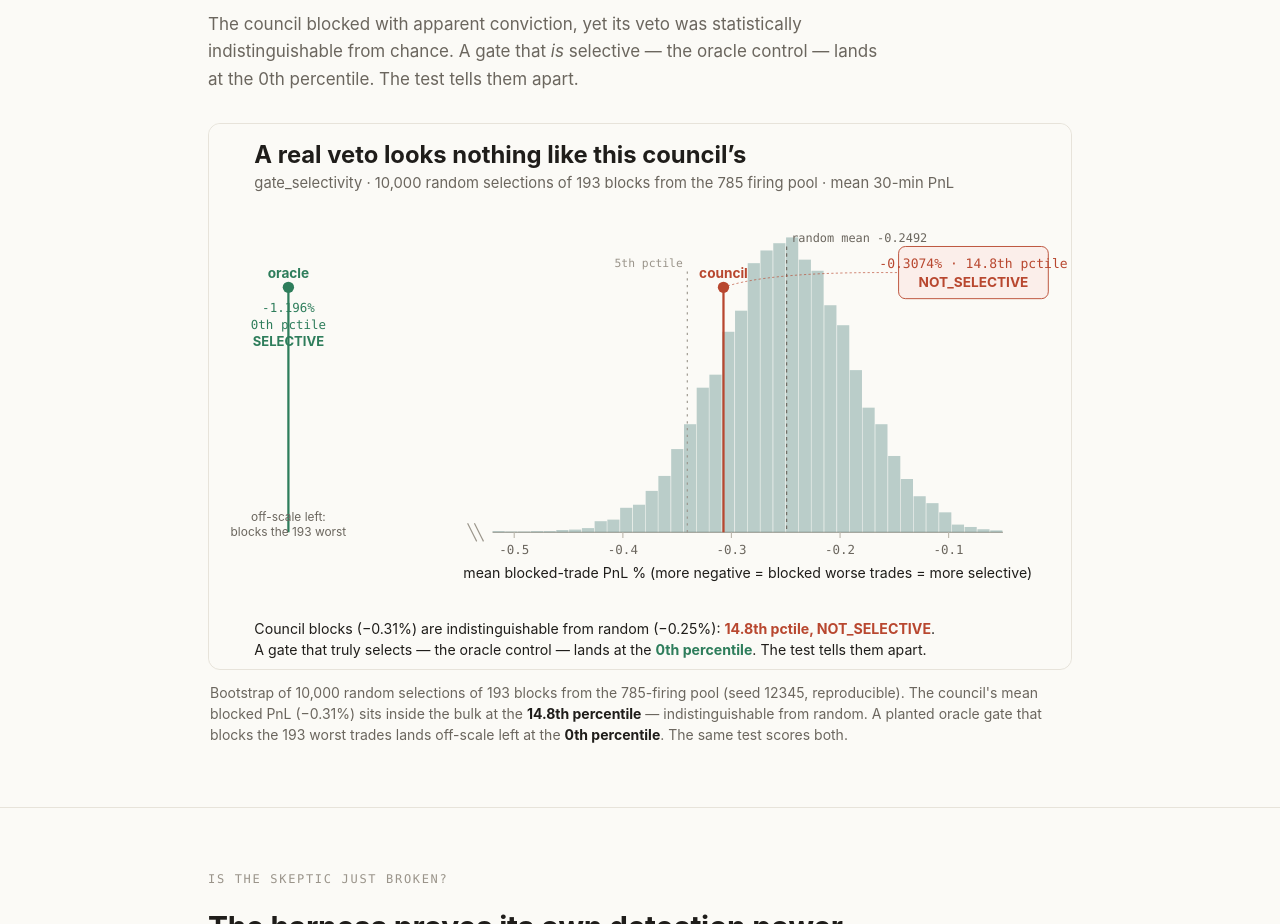
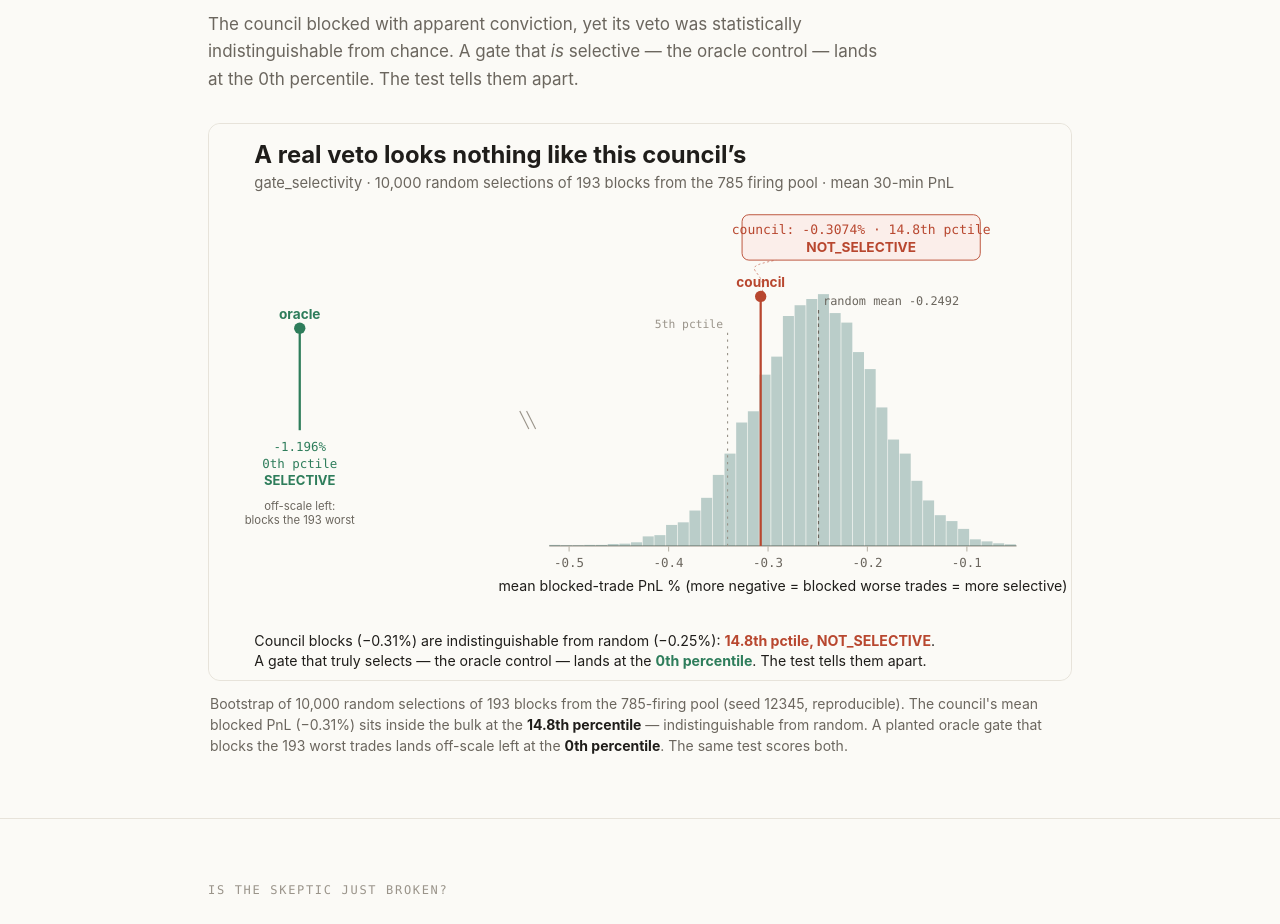
Before and after one commit to cryptohakka/touchstone, a website: page public/index.html in a window 1280 px wide. Shown: the part 4260-5184 px from the top of the page. Drawn offline with Linux system fonts and the light colour scheme.

Commit message:
fix: gate figure layout — move council callout clear of bars, separate oracle marker from labels

```diff
--- a/public/index.html
+++ b/public/index.html
@@ -563,85 +563,85 @@
 
       <figure class="reveal">
         <div class="fig">
-<svg viewBox='0 0 760 480' xmlns='http://www.w3.org/2000/svg' role='img' aria-label='Histogram of the random-selection null distribution of mean blocked-trade PnL. The PercepTrade council sits inside the bulk at the 14.8th percentile (NOT_SELECTIVE); a known-good oracle gate sits far left off-scale at the 0th percentile (SELECTIVE).'>
-<rect x='0' y='0' width='760' height='480' rx='10' fill='#fbfaf6'/>
+<svg viewBox='0 0 760 490' xmlns='http://www.w3.org/2000/svg' role='img' aria-label='Histogram of the random-selection null distribution of mean blocked-trade PnL. The PercepTrade council sits inside the bulk at the 14.8th percentile (NOT_SELECTIVE); a known-good oracle gate sits far left off-scale at the 0th percentile (SELECTIVE).'>
+<rect x='0' y='0' width='760' height='490' rx='10' fill='#fbfaf6'/>
 <text x='40' y='34' font-family='ui-sans-serif,-apple-system,Segoe UI,Roboto,Helvetica,Arial,sans-serif' font-size='21' font-weight='700' fill='#1f1d1a'>A real veto looks nothing like this council&#8217;s</text>
 <text x='40' y='56' font-family='ui-sans-serif,-apple-system,Segoe UI,Roboto,Helvetica,Arial,sans-serif' font-size='13' fill='#6b665e'>gate_selectivity &#183; 10,000 random selections of 193 blocks from the 785 firing pool &#183; mean 30-min PnL</text>
-<line x1='250' y1='360' x2='700' y2='360' stroke='#9a948a' stroke-width='1'/>
-<rect x='250.0' y='359.0' width='10.7' height='1.0' fill='#2f6f6a' opacity='0.32'/>
-<rect x='261.2' y='359.3' width='10.7' height='0.7' fill='#2f6f6a' opacity='0.32'/>
-<rect x='272.5' y='359.3' width='10.7' height='0.7' fill='#2f6f6a' opacity='0.32'/>
-<rect x='283.8' y='359.0' width='10.7' height='1.0' fill='#2f6f6a' opacity='0.32'/>
-<rect x='295.0' y='359.0' width='10.7' height='1.0' fill='#2f6f6a' opacity='0.32'/>
-<rect x='306.2' y='358.0' width='10.7' height='2.0' fill='#2f6f6a' opacity='0.32'/>
-<rect x='317.5' y='357.6' width='10.7' height='2.4' fill='#2f6f6a' opacity='0.32'/>
-<rect x='328.8' y='356.3' width='10.7' height='3.7' fill='#2f6f6a' opacity='0.32'/>
-<rect x='340.0' y='350.2' width='10.7' height='9.8' fill='#2f6f6a' opacity='0.32'/>
-<rect x='351.2' y='348.8' width='10.7' height='11.2' fill='#2f6f6a' opacity='0.32'/>
-<rect x='362.5' y='338.4' width='10.7' height='21.6' fill='#2f6f6a' opacity='0.32'/>
-<rect x='373.8' y='335.7' width='10.7' height='24.3' fill='#2f6f6a' opacity='0.32'/>
-<rect x='385.0' y='323.5' width='10.7' height='36.5' fill='#2f6f6a' opacity='0.32'/>
-<rect x='396.2' y='310.3' width='10.7' height='49.7' fill='#2f6f6a' opacity='0.32'/>
-<rect x='407.5' y='286.6' width='10.7' height='73.4' fill='#2f6f6a' opacity='0.32'/>
-<rect x='418.8' y='264.7' width='10.7' height='95.3' fill='#2f6f6a' opacity='0.32'/>
-<rect x='430.0' y='232.5' width='10.7' height='127.5' fill='#2f6f6a' opacity='0.32'/>
-<rect x='441.2' y='221.0' width='10.7' height='139.0' fill='#2f6f6a' opacity='0.32'/>
-<rect x='452.5' y='183.2' width='10.7' height='176.8' fill='#2f6f6a' opacity='0.32'/>
-<rect x='463.8' y='164.6' width='10.7' height='195.4' fill='#2f6f6a' opacity='0.32'/>
-<rect x='475.0' y='122.7' width='10.7' height='237.3' fill='#2f6f6a' opacity='0.32'/>
-<rect x='486.2' y='111.5' width='10.7' height='248.5' fill='#2f6f6a' opacity='0.32'/>
-<rect x='497.5' y='105.1' width='10.7' height='254.9' fill='#2f6f6a' opacity='0.32'/>
-<rect x='508.8' y='100.0' width='10.7' height='260.0' fill='#2f6f6a' opacity='0.32'/>
-<rect x='520.0' y='119.6' width='10.7' height='240.4' fill='#2f6f6a' opacity='0.32'/>
-<rect x='531.2' y='129.4' width='10.7' height='230.6' fill='#2f6f6a' opacity='0.32'/>
-<rect x='542.5' y='159.8' width='10.7' height='200.2' fill='#2f6f6a' opacity='0.32'/>
-<rect x='553.8' y='177.4' width='10.7' height='182.6' fill='#2f6f6a' opacity='0.32'/>
-<rect x='565.0' y='217.0' width='10.7' height='143.0' fill='#2f6f6a' opacity='0.32'/>
-<rect x='576.2' y='250.1' width='10.7' height='109.9' fill='#2f6f6a' opacity='0.32'/>
-<rect x='587.5' y='264.7' width='10.7' height='95.3' fill='#2f6f6a' opacity='0.32'/>
-<rect x='598.8' y='292.7' width='10.7' height='67.3' fill='#2f6f6a' opacity='0.32'/>
-<rect x='610.0' y='313.0' width='10.7' height='47.0' fill='#2f6f6a' opacity='0.32'/>
-<rect x='621.2' y='328.2' width='10.7' height='31.8' fill='#2f6f6a' opacity='0.32'/>
-<rect x='632.5' y='334.3' width='10.7' height='25.7' fill='#2f6f6a' opacity='0.32'/>
-<rect x='643.8' y='342.4' width='10.7' height='17.6' fill='#2f6f6a' opacity='0.32'/>
-<rect x='655.0' y='353.2' width='10.7' height='6.8' fill='#2f6f6a' opacity='0.32'/>
-<rect x='666.2' y='355.3' width='10.7' height='4.7' fill='#2f6f6a' opacity='0.32'/>
-<rect x='677.5' y='357.3' width='10.7' height='2.7' fill='#2f6f6a' opacity='0.32'/>
-<rect x='688.8' y='358.3' width='10.7' height='1.7' fill='#2f6f6a' opacity='0.32'/>
-<line x1='269.1' y1='360' x2='269.1' y2='365' stroke='#bdb8ad' stroke-width='1'/>
-<text x='269.1' y='379' font-family='ui-monospace,SFMono-Regular,Menlo,Consolas,monospace' font-size='11' fill='#6b665e' text-anchor='middle'>-0.5</text>
-<line x1='364.9' y1='360' x2='364.9' y2='365' stroke='#bdb8ad' stroke-width='1'/>
-<text x='364.9' y='379' font-family='ui-monospace,SFMono-Regular,Menlo,Consolas,monospace' font-size='11' fill='#6b665e' text-anchor='middle'>-0.4</text>
-<line x1='460.6' y1='360' x2='460.6' y2='365' stroke='#bdb8ad' stroke-width='1'/>
-<text x='460.6' y='379' font-family='ui-monospace,SFMono-Regular,Menlo,Consolas,monospace' font-size='11' fill='#6b665e' text-anchor='middle'>-0.3</text>
-<line x1='556.4' y1='360' x2='556.4' y2='365' stroke='#bdb8ad' stroke-width='1'/>
-<text x='556.4' y='379' font-family='ui-monospace,SFMono-Regular,Menlo,Consolas,monospace' font-size='11' fill='#6b665e' text-anchor='middle'>-0.2</text>
-<line x1='652.1' y1='360' x2='652.1' y2='365' stroke='#bdb8ad' stroke-width='1'/>
-<text x='652.1' y='379' font-family='ui-monospace,SFMono-Regular,Menlo,Consolas,monospace' font-size='11' fill='#6b665e' text-anchor='middle'>-0.1</text>
-<text x='475' y='400' font-family='ui-sans-serif,-apple-system,Segoe UI,Roboto,Helvetica,Arial,sans-serif' font-size='12.5' fill='#1f1d1a' text-anchor='middle'>mean blocked-trade PnL %  (more negative = blocked worse trades = more selective)</text>
-<line x1='509.3' y1='108' x2='509.3' y2='360' stroke='#6b665e' stroke-width='1' stroke-dasharray='3 3'/>
-<text x='513.3' y='104' font-family='ui-monospace,SFMono-Regular,Menlo,Consolas,monospace' font-size='10.5' fill='#6b665e' text-anchor='start'>random mean -0.2492</text>
-<line x1='421.7' y1='130' x2='421.7' y2='360' stroke='#9a948a' stroke-width='1' stroke-dasharray='2 4'/>
-<text x='417.7' y='126' font-family='ui-monospace,SFMono-Regular,Menlo,Consolas,monospace' font-size='10' fill='#9a948a' text-anchor='end'>5th pctile</text>
-<line x1='453.6' y1='144' x2='453.6' y2='360' stroke='#b8472f' stroke-width='2'/>
-<circle cx='453.6' cy='144' r='5' fill='#b8472f'/>
-<text x='453.6' y='136' font-family='ui-sans-serif,-apple-system,Segoe UI,Roboto,Helvetica,Arial,sans-serif' font-size='12' font-weight='700' fill='#b8472f' text-anchor='middle'>council</text>
-<rect x='608' y='108' width='132' height='46' rx='6' fill='#fbeeea' stroke='#b8472f' stroke-width='0.8'/>
-<text x='674' y='127' font-family='ui-monospace,SFMono-Regular,Menlo,Consolas,monospace' font-size='11.5' fill='#b8472f' text-anchor='middle'>-0.3074% &#183; 14.8th pctile</text>
-<text x='674' y='144' font-family='ui-sans-serif,-apple-system,Segoe UI,Roboto,Helvetica,Arial,sans-serif' font-size='12' font-weight='700' fill='#b8472f' text-anchor='middle'>NOT_SELECTIVE</text>
-<path d='M453.6,144 C493.6,130 578,131 608,131' fill='none' stroke='#b8472f' stroke-width='0.8' stroke-dasharray='2 2' opacity='0.7'/>
-<line x1='228' y1='352' x2='236' y2='368' stroke='#9a948a' stroke-width='1'/>
-<line x1='234' y1='352' x2='242' y2='368' stroke='#9a948a' stroke-width='1'/>
-<line x1='70' y1='144' x2='70' y2='360' stroke='#2e7d5b' stroke-width='2'/>
-<circle cx='70' cy='144' r='5' fill='#2e7d5b'/>
-<text x='70' y='136' font-family='ui-sans-serif,-apple-system,Segoe UI,Roboto,Helvetica,Arial,sans-serif' font-size='12' font-weight='700' fill='#2e7d5b' text-anchor='middle'>oracle</text>
-<text x='70' y='166' font-family='ui-monospace,SFMono-Regular,Menlo,Consolas,monospace' font-size='11' fill='#2e7d5b' text-anchor='middle'>-1.196%</text>
-<text x='70' y='181' font-family='ui-monospace,SFMono-Regular,Menlo,Consolas,monospace' font-size='11' fill='#2e7d5b' text-anchor='middle'>0th pctile</text>
-<text x='70' y='196' font-family='ui-sans-serif,-apple-system,Segoe UI,Roboto,Helvetica,Arial,sans-serif' font-size='11.5' font-weight='700' fill='#2e7d5b' text-anchor='middle'>SELECTIVE</text>
-<text x='70' y='350' font-family='ui-sans-serif,-apple-system,Segoe UI,Roboto,Helvetica,Arial,sans-serif' font-size='10.5' fill='#6b665e' text-anchor='middle'>off-scale left:</text>
-<text x='70' y='363' font-family='ui-sans-serif,-apple-system,Segoe UI,Roboto,Helvetica,Arial,sans-serif' font-size='10.5' fill='#6b665e' text-anchor='middle'>blocks the 193 worst</text>
-<text x='40' y='450' font-family='ui-sans-serif,-apple-system,Segoe UI,Roboto,Helvetica,Arial,sans-serif' font-size='12.5' fill='#1f1d1a'>Council blocks (&#8722;0.31%) are indistinguishable from random (&#8722;0.25%): <tspan font-weight='700' fill='#b8472f'>14.8th pctile, NOT_SELECTIVE</tspan>.</text>
-<text x='40' y='468' font-family='ui-sans-serif,-apple-system,Segoe UI,Roboto,Helvetica,Arial,sans-serif' font-size='12.5' fill='#1f1d1a'>A gate that truly selects &#8212; the oracle control &#8212; lands at the <tspan font-weight='700' fill='#2e7d5b'>0th percentile</tspan>. The test tells them apart.</text>
+<rect x='470' y='80' width='210' height='40' rx='6' fill='#fbeeea' stroke='#b8472f' stroke-width='0.8'/>
+<text x='575' y='97' font-family='ui-monospace,SFMono-Regular,Menlo,Consolas,monospace' font-size='11.5' fill='#b8472f' text-anchor='middle'>council: -0.3074% &#183; 14.8th pctile</text>
+<text x='575' y='113' font-family='ui-sans-serif,-apple-system,Segoe UI,Roboto,Helvetica,Arial,sans-serif' font-size='12' font-weight='700' fill='#b8472f' text-anchor='middle'>NOT_SELECTIVE</text>
+<line x1='300' y1='372' x2='712' y2='372' stroke='#9a948a' stroke-width='1'/>
+<rect x='300.0' y='371.1' width='9.7' height='0.9' fill='#2f6f6a' opacity='0.32'/>
+<rect x='310.3' y='371.4' width='9.7' height='0.6' fill='#2f6f6a' opacity='0.32'/>
+<rect x='320.6' y='371.4' width='9.7' height='0.6' fill='#2f6f6a' opacity='0.32'/>
+<rect x='330.9' y='371.1' width='9.7' height='0.9' fill='#2f6f6a' opacity='0.32'/>
+<rect x='341.2' y='371.1' width='9.7' height='0.9' fill='#2f6f6a' opacity='0.32'/>
+<rect x='351.5' y='370.3' width='9.7' height='1.7' fill='#2f6f6a' opacity='0.32'/>
+<rect x='361.8' y='370.0' width='9.7' height='2.0' fill='#2f6f6a' opacity='0.32'/>
+<rect x='372.1' y='368.8' width='9.7' height='3.2' fill='#2f6f6a' opacity='0.32'/>
+<rect x='382.4' y='363.6' width='9.7' height='8.4' fill='#2f6f6a' opacity='0.32'/>
+<rect x='392.7' y='362.5' width='9.7' height='9.5' fill='#2f6f6a' opacity='0.32'/>
+<rect x='403.0' y='353.5' width='9.7' height='18.5' fill='#2f6f6a' opacity='0.32'/>
+<rect x='413.3' y='351.2' width='9.7' height='20.8' fill='#2f6f6a' opacity='0.32'/>
+<rect x='423.6' y='340.8' width='9.7' height='31.2' fill='#2f6f6a' opacity='0.32'/>
+<rect x='433.9' y='329.6' width='9.7' height='42.4' fill='#2f6f6a' opacity='0.32'/>
+<rect x='444.2' y='309.4' width='9.7' height='62.6' fill='#2f6f6a' opacity='0.32'/>
+<rect x='454.5' y='290.6' width='9.7' height='81.4' fill='#2f6f6a' opacity='0.32'/>
+<rect x='464.8' y='263.2' width='9.7' height='108.8' fill='#2f6f6a' opacity='0.32'/>
+<rect x='475.1' y='253.3' width='9.7' height='118.7' fill='#2f6f6a' opacity='0.32'/>
+<rect x='485.4' y='221.0' width='9.7' height='151.0' fill='#2f6f6a' opacity='0.32'/>
+<rect x='495.7' y='205.1' width='9.7' height='166.9' fill='#2f6f6a' opacity='0.32'/>
+<rect x='506.0' y='169.3' width='9.7' height='202.7' fill='#2f6f6a' opacity='0.32'/>
+<rect x='516.3' y='159.8' width='9.7' height='212.2' fill='#2f6f6a' opacity='0.32'/>
+<rect x='526.6' y='154.3' width='9.7' height='217.7' fill='#2f6f6a' opacity='0.32'/>
+<rect x='536.9' y='150.0' width='9.7' height='222.0' fill='#2f6f6a' opacity='0.32'/>
+<rect x='547.2' y='166.7' width='9.7' height='205.3' fill='#2f6f6a' opacity='0.32'/>
+<rect x='557.5' y='175.1' width='9.7' height='196.9' fill='#2f6f6a' opacity='0.32'/>
+<rect x='567.8' y='201.1' width='9.7' height='170.9' fill='#2f6f6a' opacity='0.32'/>
+<rect x='578.1' y='216.1' width='9.7' height='155.9' fill='#2f6f6a' opacity='0.32'/>
+<rect x='588.4' y='249.9' width='9.7' height='122.1' fill='#2f6f6a' opacity='0.32'/>
+<rect x='598.7' y='278.2' width='9.7' height='93.8' fill='#2f6f6a' opacity='0.32'/>
+<rect x='609.0' y='290.6' width='9.7' height='81.4' fill='#2f6f6a' opacity='0.32'/>
+<rect x='619.3' y='314.6' width='9.7' height='57.4' fill='#2f6f6a' opacity='0.32'/>
+<rect x='629.6' y='331.9' width='9.7' height='40.1' fill='#2f6f6a' opacity='0.32'/>
+<rect x='639.9' y='344.9' width='9.7' height='27.1' fill='#2f6f6a' opacity='0.32'/>
+<rect x='650.2' y='350.1' width='9.7' height='21.9' fill='#2f6f6a' opacity='0.32'/>
+<rect x='660.5' y='357.0' width='9.7' height='15.0' fill='#2f6f6a' opacity='0.32'/>
+<rect x='670.8' y='366.2' width='9.7' height='5.8' fill='#2f6f6a' opacity='0.32'/>
+<rect x='681.1' y='368.0' width='9.7' height='4.0' fill='#2f6f6a' opacity='0.32'/>
+<rect x='691.4' y='369.7' width='9.7' height='2.3' fill='#2f6f6a' opacity='0.32'/>
+<rect x='701.7' y='370.6' width='9.7' height='1.4' fill='#2f6f6a' opacity='0.32'/>
+<line x1='317.5' y1='372' x2='317.5' y2='377' stroke='#bdb8ad' stroke-width='1'/>
+<text x='317.5' y='391' font-family='ui-monospace,SFMono-Regular,Menlo,Consolas,monospace' font-size='11' fill='#6b665e' text-anchor='middle'>-0.5</text>
+<line x1='405.2' y1='372' x2='405.2' y2='377' stroke='#bdb8ad' stroke-width='1'/>
+<text x='405.2' y='391' font-family='ui-monospace,SFMono-Regular,Menlo,Consolas,monospace' font-size='11' fill='#6b665e' text-anchor='middle'>-0.4</text>
+<line x1='492.9' y1='372' x2='492.9' y2='377' stroke='#bdb8ad' stroke-width='1'/>
+<text x='492.9' y='391' font-family='ui-monospace,SFMono-Regular,Menlo,Consolas,monospace' font-size='11' fill='#6b665e' text-anchor='middle'>-0.3</text>
+<line x1='580.5' y1='372' x2='580.5' y2='377' stroke='#bdb8ad' stroke-width='1'/>
+<text x='580.5' y='391' font-family='ui-monospace,SFMono-Regular,Menlo,Consolas,monospace' font-size='11' fill='#6b665e' text-anchor='middle'>-0.2</text>
+<line x1='668.2' y1='372' x2='668.2' y2='377' stroke='#bdb8ad' stroke-width='1'/>
+<text x='668.2' y='391' font-family='ui-monospace,SFMono-Regular,Menlo,Consolas,monospace' font-size='11' fill='#6b665e' text-anchor='middle'>-0.1</text>
+<text x='506' y='412' font-family='ui-sans-serif,-apple-system,Segoe UI,Roboto,Helvetica,Arial,sans-serif' font-size='12.5' fill='#1f1d1a' text-anchor='middle'>mean blocked-trade PnL %  (more negative = blocked worse trades = more selective)</text>
+<line x1='537.4' y1='164' x2='537.4' y2='372' stroke='#6b665e' stroke-width='1' stroke-dasharray='3 3'/>
+<text x='541.4' y='160' font-family='ui-monospace,SFMono-Regular,Menlo,Consolas,monospace' font-size='10.5' fill='#6b665e' text-anchor='start'>random mean -0.2492</text>
+<line x1='457.2' y1='184' x2='457.2' y2='372' stroke='#9a948a' stroke-width='1' stroke-dasharray='2 4'/>
+<text x='453.2' y='180' font-family='ui-monospace,SFMono-Regular,Menlo,Consolas,monospace' font-size='10' fill='#9a948a' text-anchor='end'>5th pctile</text>
+<line x1='486.4' y1='152' x2='486.4' y2='372' stroke='#b8472f' stroke-width='2'/>
+<circle cx='486.4' cy='152' r='5' fill='#b8472f'/>
+<text x='486.4' y='144' font-family='ui-sans-serif,-apple-system,Segoe UI,Roboto,Helvetica,Arial,sans-serif' font-size='12' font-weight='700' fill='#b8472f' text-anchor='middle'>council</text>
+<path d='M486.4,152 C496.4,128 460,128 500,120' fill='none' stroke='#b8472f' stroke-width='0.8' stroke-dasharray='2 2' opacity='0.6'/>
+<line x1='274' y1='253' x2='282' y2='269' stroke='#9a948a' stroke-width='1'/>
+<line x1='280' y1='253' x2='288' y2='269' stroke='#9a948a' stroke-width='1'/>
+<line x1='80' y1='180' x2='80' y2='270' stroke='#2e7d5b' stroke-width='2'/>
+<circle cx='80' cy='180' r='5' fill='#2e7d5b'/>
+<text x='80' y='172' font-family='ui-sans-serif,-apple-system,Segoe UI,Roboto,Helvetica,Arial,sans-serif' font-size='12' font-weight='700' fill='#2e7d5b' text-anchor='middle'>oracle</text>
+<text x='80' y='288' font-family='ui-monospace,SFMono-Regular,Menlo,Consolas,monospace' font-size='11' fill='#2e7d5b' text-anchor='middle'>-1.196%</text>
+<text x='80' y='303' font-family='ui-monospace,SFMono-Regular,Menlo,Consolas,monospace' font-size='11' fill='#2e7d5b' text-anchor='middle'>0th pctile</text>
+<text x='80' y='318' font-family='ui-sans-serif,-apple-system,Segoe UI,Roboto,Helvetica,Arial,sans-serif' font-size='11.5' font-weight='700' fill='#2e7d5b' text-anchor='middle'>SELECTIVE</text>
+<text x='80' y='340' font-family='ui-sans-serif,-apple-system,Segoe UI,Roboto,Helvetica,Arial,sans-serif' font-size='10' fill='#6b665e' text-anchor='middle'>off-scale left:</text>
+<text x='80' y='353' font-family='ui-sans-serif,-apple-system,Segoe UI,Roboto,Helvetica,Arial,sans-serif' font-size='10' fill='#6b665e' text-anchor='middle'>blocks the 193 worst</text>
+<text x='40' y='460' font-family='ui-sans-serif,-apple-system,Segoe UI,Roboto,Helvetica,Arial,sans-serif' font-size='12.5' fill='#1f1d1a'>Council blocks (&#8722;0.31%) are indistinguishable from random (&#8722;0.25%): <tspan font-weight='700' fill='#b8472f'>14.8th pctile, NOT_SELECTIVE</tspan>.</text>
+<text x='40' y='478' font-family='ui-sans-serif,-apple-system,Segoe UI,Roboto,Helvetica,Arial,sans-serif' font-size='12.5' fill='#1f1d1a'>A gate that truly selects &#8212; the oracle control &#8212; lands at the <tspan font-weight='700' fill='#2e7d5b'>0th percentile</tspan>. The test tells them apart.</text>
 </svg>
         </div>
         <figcaption>Bootstrap of 10,000 random selections of 193 blocks from the 785-firing pool (seed 12345, reproducible). The council's mean blocked PnL (&#8722;0.31%) sits inside the bulk at the <b>14.8th percentile</b> &mdash; indistinguishable from random. A planted oracle gate that blocks the 193 worst trades lands off-scale left at the <b>0th percentile</b>. The same test scores both.</figcaption>
```
